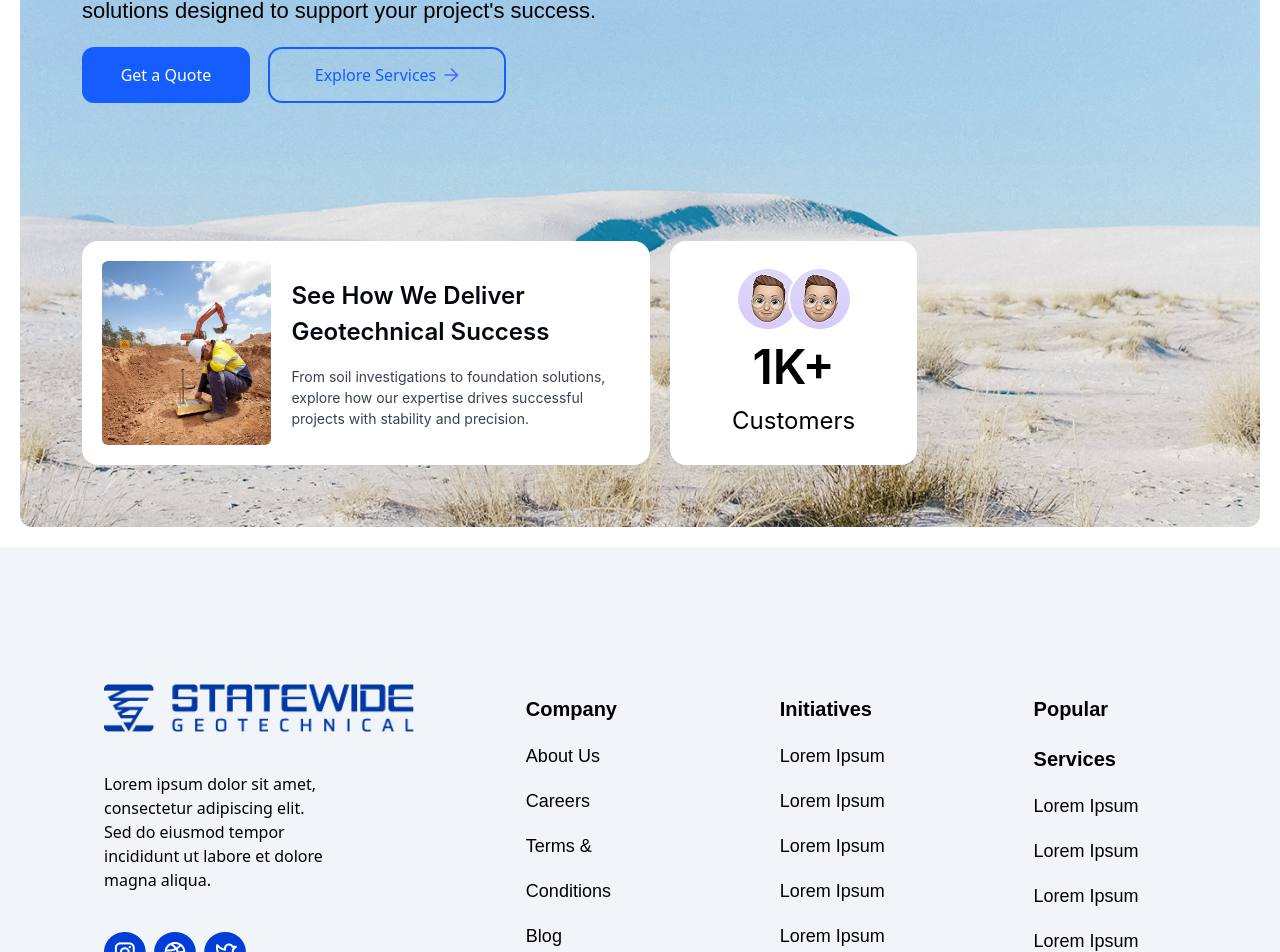
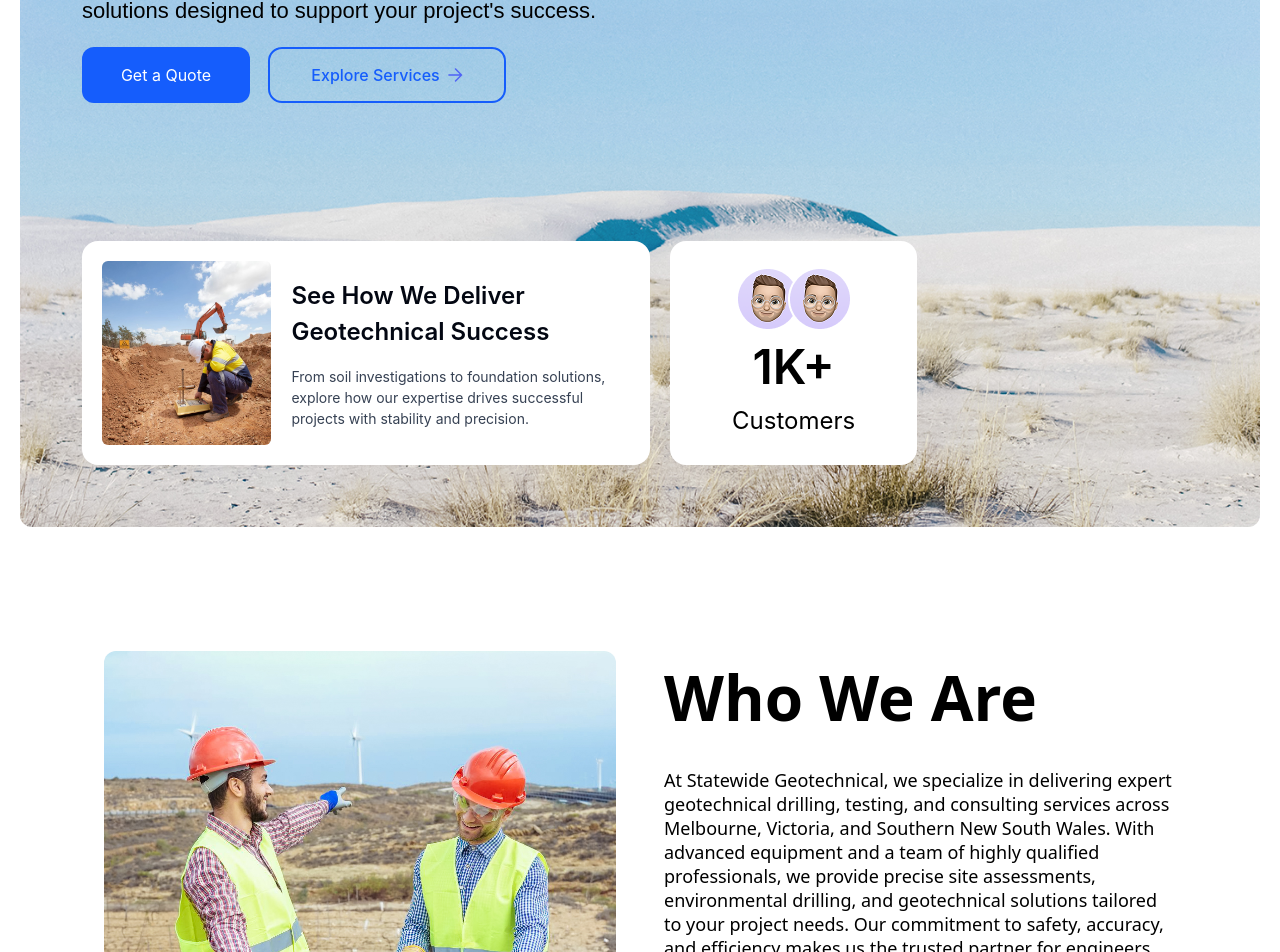
Before and after one commit to tharanga-madurapperuma/statewide-geotechnical_construction-site, a React (Vite) app: page / in a window 1280 px wide. Shown: the part 461-1413 px from the top of the page. Built offline with nearby package versions, Linux system fonts and the light colour scheme.

Commit message:
home__second section first part complete

```diff
--- a/src/App.css
+++ b/src/App.css
@@ -1,4 +1,9 @@
 /* HOME */
+
+.home__first-section {
+    font-family: var(--font-family-inter);
+}
+
 .home__first-section > img {
     object-fit: cover;
     width: 100%;
@@ -6,6 +11,14 @@
     position: absolute;
     top: 0;
     left: 0;
+}
+
+.home__first-section > div > div > button {
+    font-family: var(--font-family-inter);
+}
+
+.home__first-section > div > div > div {
+    font-family: var(--font-family-inter);
 }
 
 .home__first-section-header {
@@ -48,6 +61,17 @@
     font-weight: 400;
 }
 
+.home__second-section_first-part > div > div > h1 {
+    font-weight: 600;
+    font-size: 62px;
+}
+
+.home__second-section_first-part > div > div > p {
+    font-weight: 400;
+    font-size: 18px;
+    line-height: 24px;
+}
+
 /* NAVBAR */
 .navbar-items {
     font-family: var(--font-family-poppins);
--- a/src/assets/assets.js
+++ b/src/assets/assets.js
@@ -9,6 +9,8 @@ import HomeHero from "./home/hero.jpg";
 import SuccessWorker from "./home/success-worker.jpg";
 import ProfilePics from "./home/profile-pics.png";
 
+import HomeSecondWhoWe from "./home/home_second-first.jpg";
+
 export {
     Logo,
     InstaLogo,
@@ -18,4 +20,5 @@ export {
     HomeHero,
     SuccessWorker,
     ProfilePics,
+    HomeSecondWhoWe,
 };
--- a/src/pages/home/Home.jsx
+++ b/src/pages/home/Home.jsx
@@ -1,6 +1,7 @@
 import React from "react";
 import {
     HomeHero,
+    HomeSecondWhoWe,
     ProfilePics,
     rightArrow,
     SuccessWorker,
@@ -8,6 +9,8 @@ import {
 
 const Home = () => {
     return (
+        <div className="flex flex-col w-full">
+            {/* HOME - FIRST SECTION */}
             <div className="home__first-section h-[916px] p-5">
                 <div className="w-full h-full ">
                     <div className="home__first-section h-full w-full relative flex flex-col justify-between">
@@ -17,8 +20,9 @@ const Home = () => {
                                 Building the Future on Solid Foundations.
                             </h1>
                             <p className="home__first-section-text w-[60%] my-5">
-                            We provide custom geotechnical engineering solutions
-                            designed to support your project's success.
+                                We provide custom geotechnical engineering
+                                solutions designed to support your project's
+                                success.
                             </p>
                             <div className="flex items-center">
                                 <button className="w-[168px] h-[56px] bg-blue-600 text-white rounded-xl">
@@ -43,13 +47,15 @@ const Home = () => {
                                     </div>
                                     <div className="home___first-section-hero_bottom-card h-full w-2/3 ml-5 flex flex-col justify-center">
                                         <h3 className="text-gray-950">
-                                        See How We Deliver Geotechnical Success
+                                            See How We Deliver Geotechnical
+                                            Success
                                         </h3>
                                         <p className="text-gray-700 mt-4">
-                                        From soil investigations to foundation
-                                        solutions, explore how our expertise
-                                        drives successful projects with
-                                        stability and precision.
+                                            From soil investigations to
+                                            foundation solutions, explore how
+                                            our expertise drives successful
+                                            projects with stability and
+                                            precision.
                                         </p>
                                     </div>
                                 </div>
@@ -65,6 +71,51 @@ const Home = () => {
                     </div>
                 </div>
             </div>
+
+            {/* HOME - SECOND SECTION */}
+            <div className="home__second-section p-26 w-full h-auto">
+                {/* WHO WE ARE */}
+                <div className="home__second-section_first-part w-full h-[412px] flex">
+                    <div className="h-full w-1/2">
+                        <img
+                            className="object-cover h-full rounded-xl"
+                            src={HomeSecondWhoWe}
+                        />
+                    </div>
+                    <div className="w-1/2 ml-12">
+                        <div className="flex flex-col items-start">
+                            <h1>Who We Are</h1>
+                            <p className="mt-6">
+                                At Statewide Geotechnical, we specialize in
+                                delivering expert geotechnical drilling,
+                                testing, and consulting services across
+                                Melbourne, Victoria, and Southern New South
+                                Wales. With advanced equipment and a team of
+                                highly qualified professionals, we provide
+                                precise site assessments, environmental
+                                drilling, and geotechnical solutions tailored to
+                                your project needs. Our commitment to safety,
+                                accuracy, and efficiency makes us the trusted
+                                partner for engineers, developers, and
+                                government agencies.
+                            </p>
+                            <div className="w-[272px] h-[52px] bg-transparent text-blue-600 outline-2 outline-solid outline-blue-600  rounded-xl home__first-section_explore-btn mt-5 flex items-center justify-center">
+                                <p className="mr-2">Learn More About Us</p>
+                                <img src={rightArrow} />
+                            </div>
+                        </div>
+                    </div>
+                </div>
+                {/* WHAT WE OFFER */}
+                <div></div>
+                {/* WHY CHOOSE US */}
+                <div></div>
+                {/* PROJECTS */}
+                <div></div>
+                {/* START JOURNEY */}
+                <div></div>
+            </div>
+        </div>
     );
 };
 
```
Also changed, not shown: src/assets/home/home_second-first.jpg (added). Lines whose indentation alone changed are shown as unchanged.
